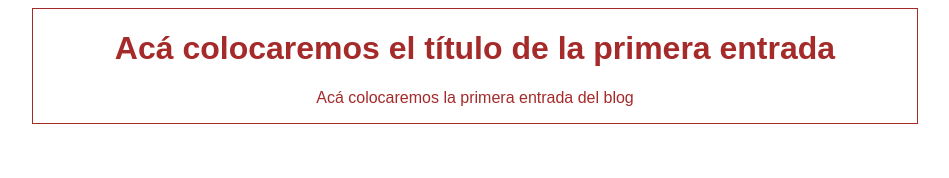
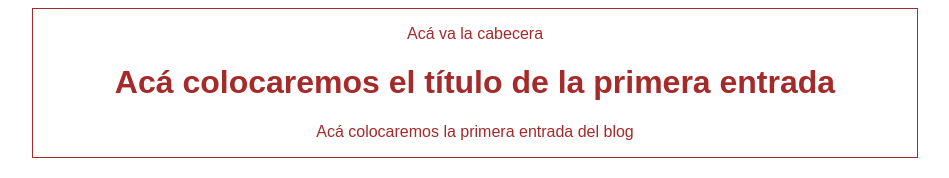
Before and after one commit to dcelis29/hyperblog, a plain HTML site: page index.html in a window 1280 px wide. Shown: the whole page, without its empty margins (165-1114 px from the left). Drawn offline with Linux system fonts and the light colour scheme.

Commit message:
estructura inicial de la cabecera
Please enter the commit message for your changes. Lines starting

```diff
--- a/index.html
+++ b/index.html
@@ -8,6 +8,9 @@
 </head>
 <body>
     <div class="container">
+        <div class = "Cabecera">
+            <p>Acá va la cabecera</p>
+        </div>
         <h1>Acá colocaremos el título de la primera entrada</h1>
         <p>Acá colocaremos la primera entrada del blog</p>
     </div>
```
